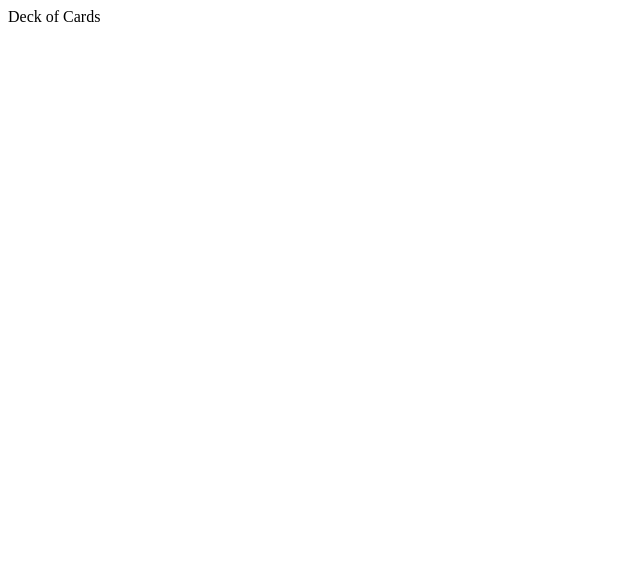
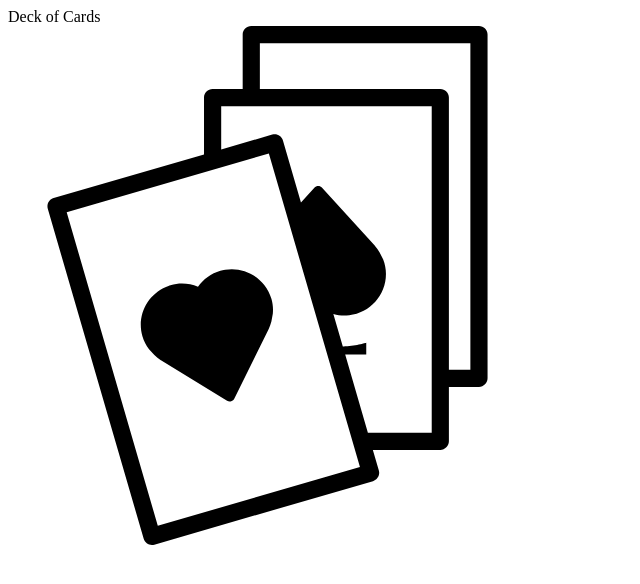
Before and after one commit to szymon33/cards, a React app: page / in a window 1280 px wide. Shown: the top 584 px of the page, without its empty margins (0-640 px from the left). Built offline with nearby package versions, Linux system fonts and the light colour scheme.

Commit message:
Add Logo

```diff
--- a/src/App.js
+++ b/src/App.js
@@ -1,5 +1,5 @@
 import React, { Component } from 'react';
-
+import logo from './logo.svg';
 import './App.css';
 
 class App extends Component {
@@ -9,6 +9,7 @@ class App extends Component {
         <header className="App-header">
           Deck of Cards
         </header>
+        <img src={logo} className="App-logo" alt="logo" />
       </div>
     );
   }
```
Also changed, not shown: public/manifest.json, src/logo.svg (added), 1 other file (tests, documents, lock files or other folders).
